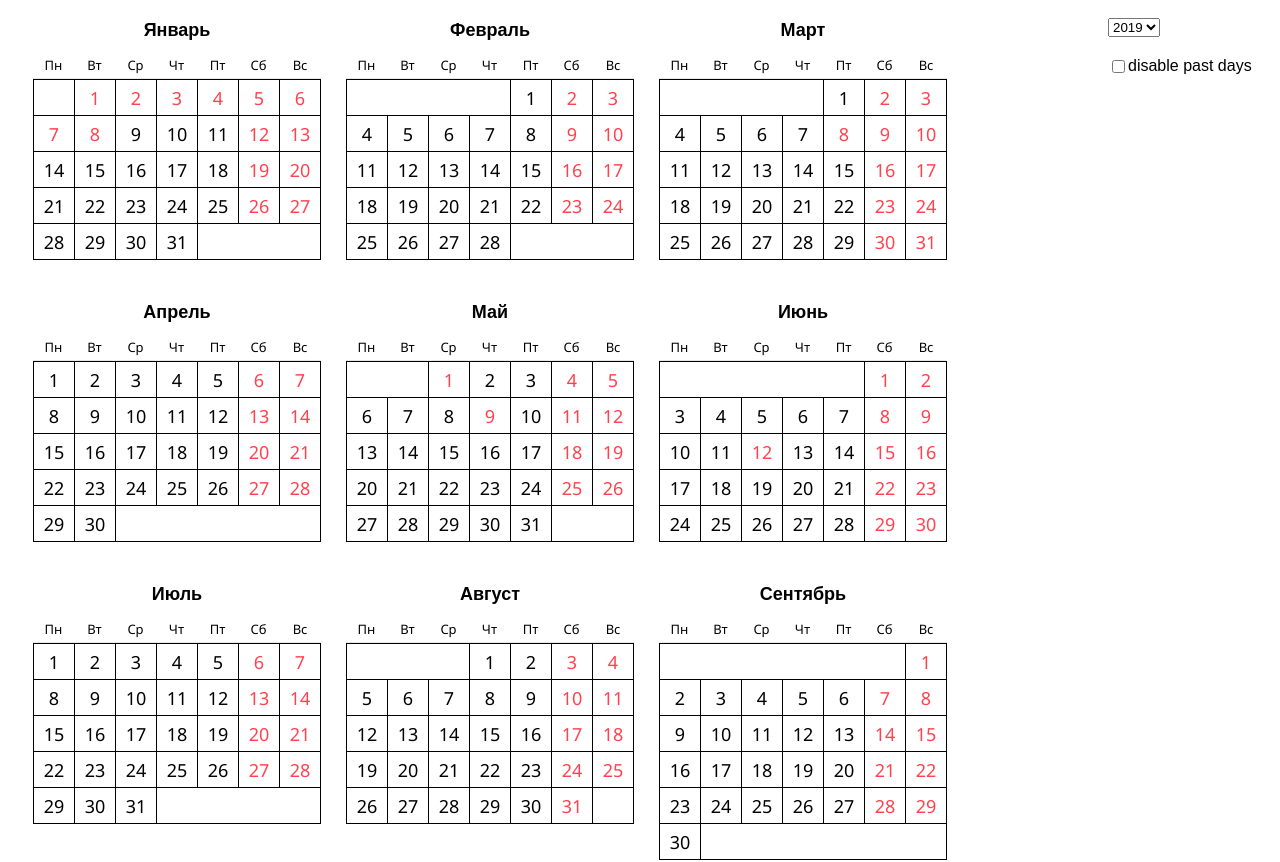
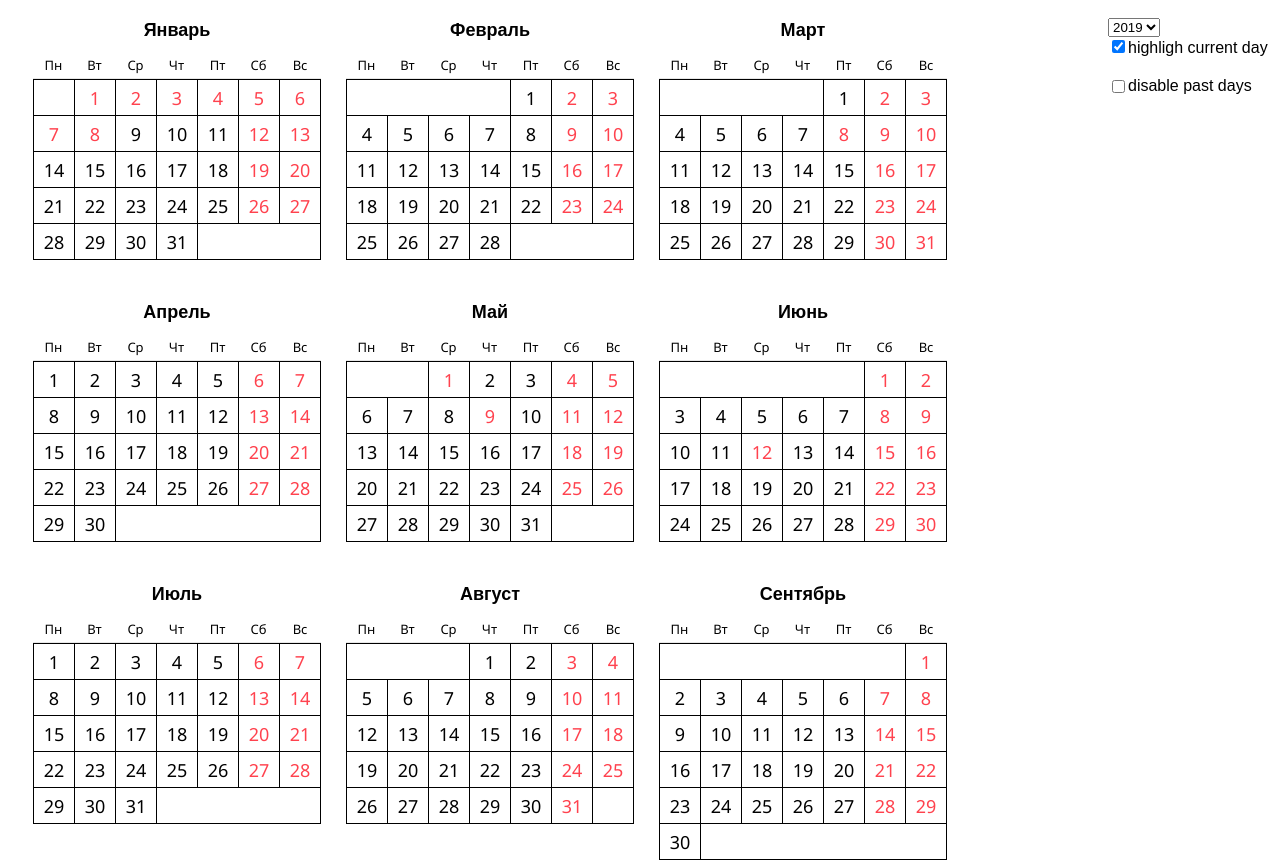
Before and after one commit to dasmeer/ng-calendar, an Angular app: page / in a window 1280 px wide. Shown: the top 862 px of the page. Built offline with nearby package versions, Linux system fonts and the light colour scheme.

Commit message:
current day

```diff
--- a/src/app/app.component.html
+++ b/src/app/app.component.html
@@ -3,6 +3,10 @@
         <option *ngFor='let y of years'>{{y}}</option>
     </select>
     <br>
+    <div id="current-day">
+        <input type="checkbox" id="cb-current-day" [(ngModel)]='currentDayIsOn' />
+        <label for="cb-current-day">highligh current day</label>
+    </div>
     <div id="combo">
         <input type="checkbox" id="cb-past" [(ngModel)]='disablingIsOn' />
         <label for="cb-past">disable past days</label>
--- a/src/app/app.component.ts
+++ b/src/app/app.component.ts
@@ -12,6 +12,7 @@ export class AppComponent {
     years: Number[] = [];
     selectedYear: Number;
     disablingIsOn = false;
+    currentDayIsOn = true;
     ru = true;
     // holidays: string = '{"a":[{ "1": [ "1", "2", "3", "4", "5", "6", "7", "8" ]} , {"2": [ "23" ]}, {"3": [ "8" ]}, {"5": [ "1", "9" ]}, {"6": [ "12" ]}, {"11": [ "4" ] }]}';
 
--- a/src/app/sa-month/sa-month.component.css
+++ b/src/app/sa-month/sa-month.component.css
@@ -47,3 +47,6 @@ td.red{
 td.orange{
     color: orange;
 }
+td.grey{
+    color: lightgray;
+}
```
